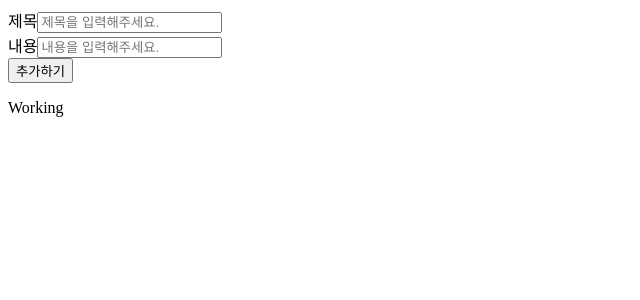
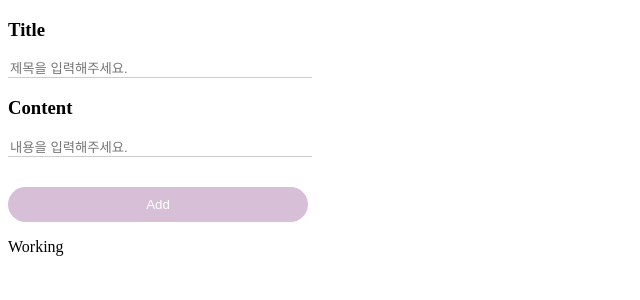
Before and after one commit to dnwn-9001/react-todolist, a React (Create React App) app: page / in a window 1280 px wide. Shown: the top 300 px of the page, without its empty margins (0-640 px from the left). Built offline with nearby package versions, Linux system fonts and the light colour scheme.

Commit message:
💄input 영역 스타일 추가

```diff
--- a/src/components/input/Input.js
+++ b/src/components/input/Input.js
@@ -1,4 +1,4 @@
-import React from "react";
+import styles from "./Input.module.css";
 
 const Input = ({
   onClick,
@@ -8,26 +8,30 @@ const Input = ({
   contentVal,
 }) => {
   return (
-    <form onSubmit={onClick}>
+    <form className={styles.form__area} onSubmit={onClick}>
       <div>
-        <sapn>제목</sapn>
+        <h3 className={styles.input__title}>Title</h3>
         <input
           type="text"
+          className={styles.input__box}
           placeholder="제목을 입력해주세요."
           onChange={onChangeTitle}
           value={titleVal}
         />
       </div>
       <div>
-        <sapn>내용</sapn>
+        <h3 className={styles.input__title}>Content</h3>
         <input
           type="text"
+          className={styles.input__box}
           placeholder="내용을 입력해주세요."
           onChange={onChangeContent}
           value={contentVal}
         />
       </div>
-      <button type="submit">추가하기</button>
+      <button className={styles.add__btn} type="submit">
+        Add
+      </button>
     </form>
   );
 };
--- a/src/components/input/Input.module.css
+++ b/src/components/input/Input.module.css
@@ -0,0 +1,21 @@
+.form__area {
+  width: 300px;
+}
+
+.input__box {
+  width: 100%;
+  outline: none;
+  border: none;
+  border-bottom: 1.5px solid #ccc;
+}
+
+.add__btn {
+  width: 100%;
+  height: 35px;
+  margin-top: 30px;
+  border: none;
+  border-radius: 20px;
+  background-color: #d8bfd8;
+  color: white;
+  cursor: pointer;
+}
```
